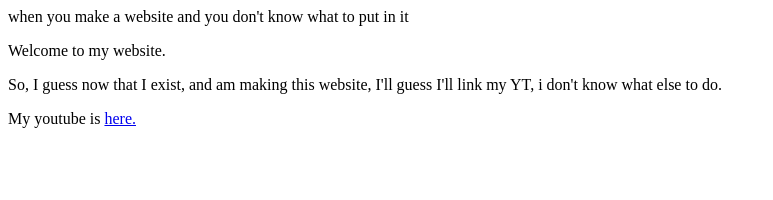
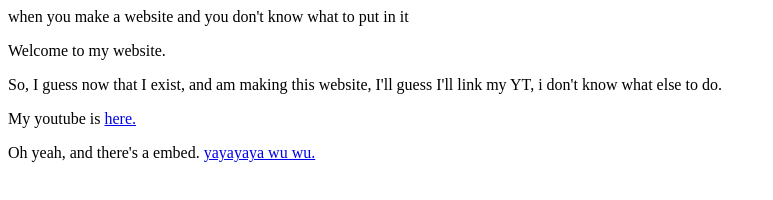
Before and after one commit to ApexdaGamer/ApexdaWeb, a plain HTML site: page index.htm in a window 1280 px wide. Shown: the whole page, without its empty margins (0-773 px from the left). Drawn offline with Linux system fonts and the light colour scheme.

Commit message:
when embed
yes.

```diff
--- a/index.htm
+++ b/index.htm
@@ -1 +1,2 @@
 <p>when you make a website and you don't know what to put in it</p><p>Welcome to my website.</p><p>So, I guess now that I exist, and am making this website, I'll guess I'll link my YT, i don't know what else to do.</p><p>My youtube is <a href="https://www.youtube.com/channel/UC5z191VbfIe4nQsSi59NKhA">here.</a></p>
+<p>Oh yeah, and there's a embed. <a href="https://apexdagamer.github.io/ApexdaWeb.github.io/whenEmbed">yayayaya wu wu.</a></p>
```
